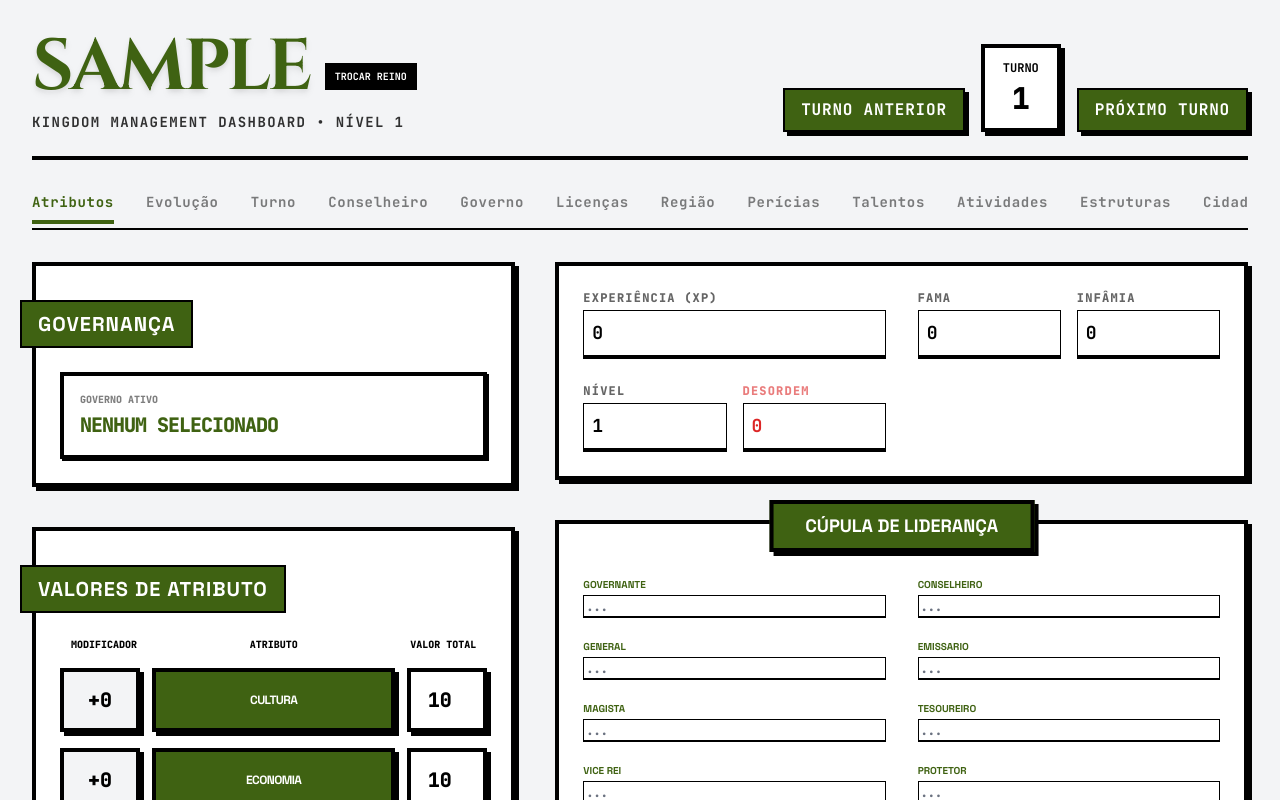
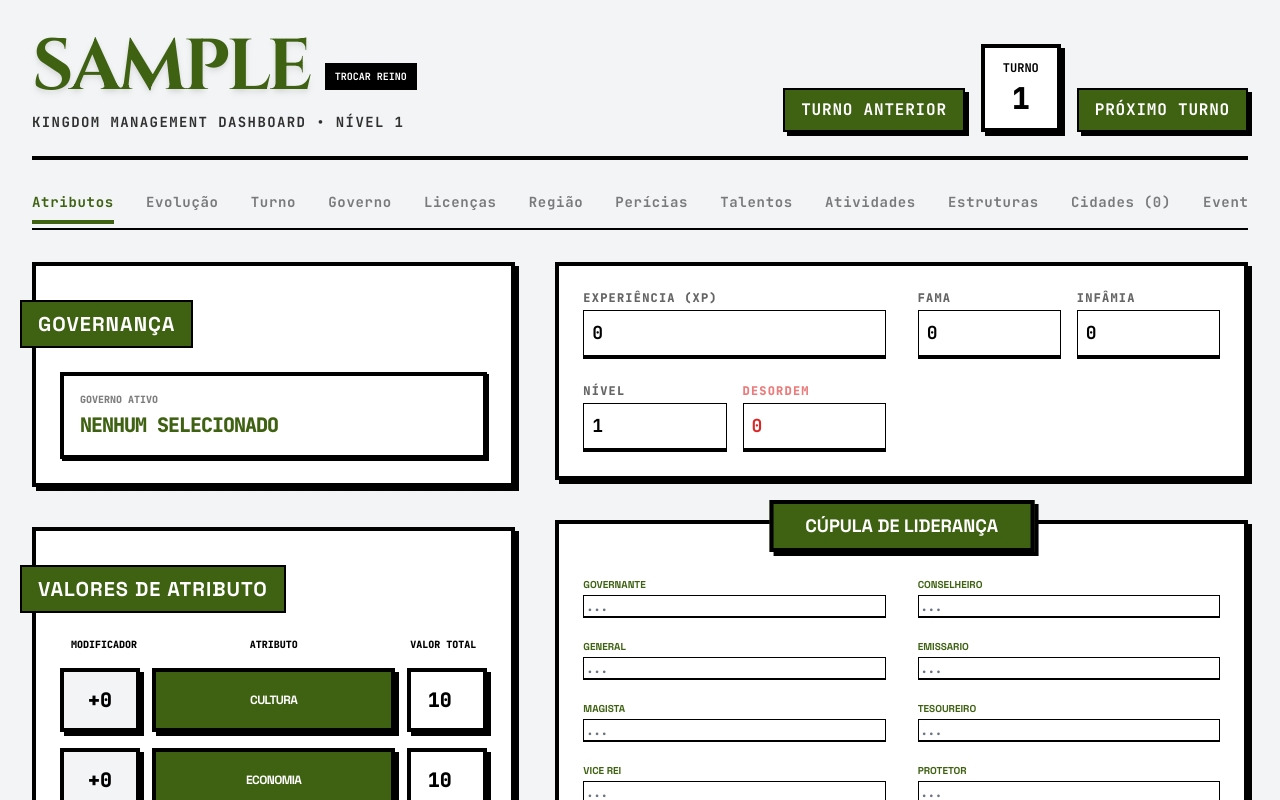
Before and after one commit to Adolfo-Hugo/Gerenciador-de-reino, a React (Vite) app: page / in a window 1280 px wide. Both pictures are taken after typing "Sample" into the empty fields and a click on the button "FORJAR COROA". Shown: the top 800 px of the page. Built offline with nearby package versions, Linux system fonts and the light colour scheme.

Commit message:
feat: Remove Royal Advisor view
The Royal Advisor view has been removed from the main application navigation and type definitions. This simplifies the UI and removes an unused feature.

```diff
--- a/App.tsx
+++ b/App.tsx
@@ -14,10 +14,9 @@ import KingdomFeats from './views/KingdomFeats';
 import KingdomTurn from './views/KingdomTurn';
 import KingdomSelector from './views/KingdomSelector';
 import KingdomEvolution from './views/KingdomEvolution';
-import RoyalAdvisor from './views/RoyalAdvisor';
 import { BrutalButton } from './components/UI';
 
-type ViewType = 'sheet' | 'skills' | 'activities' | 'settlements' | 'events' | 'government' | 'charter' | 'heartland' | 'structures' | 'turn' | 'feats' | 'evolution' | 'advisor';
+type ViewType = 'sheet' | 'skills' | 'activities' | 'settlements' | 'events' | 'government' | 'charter' | 'heartland' | 'structures' | 'turn' | 'feats' | 'evolution';
 
 const MainApp: React.FC = () => {
   const [activeView, setActiveView] = useState<ViewType>('sheet');
@@ -63,7 +62,7 @@ const MainApp: React.FC = () => {
 
       <nav className="mb-8 border-b-2 border-black dark:border-white overflow-x-auto pb-1">
         <ul className="flex flex-nowrap gap-6 md:gap-8 font-bold uppercase tracking-wider text-sm min-w-max">
-          {(['sheet', 'evolution', 'turn', 'advisor', 'government', 'charter', 'heartland', 'skills', 'feats', 'activities', 'structures', 'settlements', 'events'] as const).map((view) => (
+          {(['sheet', 'evolution', 'turn', 'government', 'charter', 'heartland', 'skills', 'feats', 'activities', 'structures', 'settlements', 'events'] as const).map((view) => (
             <li key={view}>
               <button
                 onClick={() => setActiveView(view)}
@@ -72,7 +71,6 @@ const MainApp: React.FC = () => {
                 {view === 'sheet' && 'Atributos'}
                 {view === 'evolution' && 'Evolução'}
                 {view === 'turn' && 'Turno'}
-                {view === 'advisor' && 'Conselheiro'}
                 {view === 'government' && 'Governo'}
                 {view === 'charter' && 'Licenças'}
                 {view === 'heartland' && 'Região'}
@@ -92,7 +90,6 @@ const MainApp: React.FC = () => {
         {activeView === 'sheet' && <KingdomSheet />}
         {activeView === 'evolution' && <KingdomEvolution />}
         {activeView === 'turn' && <KingdomTurn />}
-        {activeView === 'advisor' && <RoyalAdvisor />}
         {activeView === 'government' && <GovernmentList />}
         {activeView === 'charter' && <CharterList />}
         {activeView === 'heartland' && <HeartlandList />}
```
